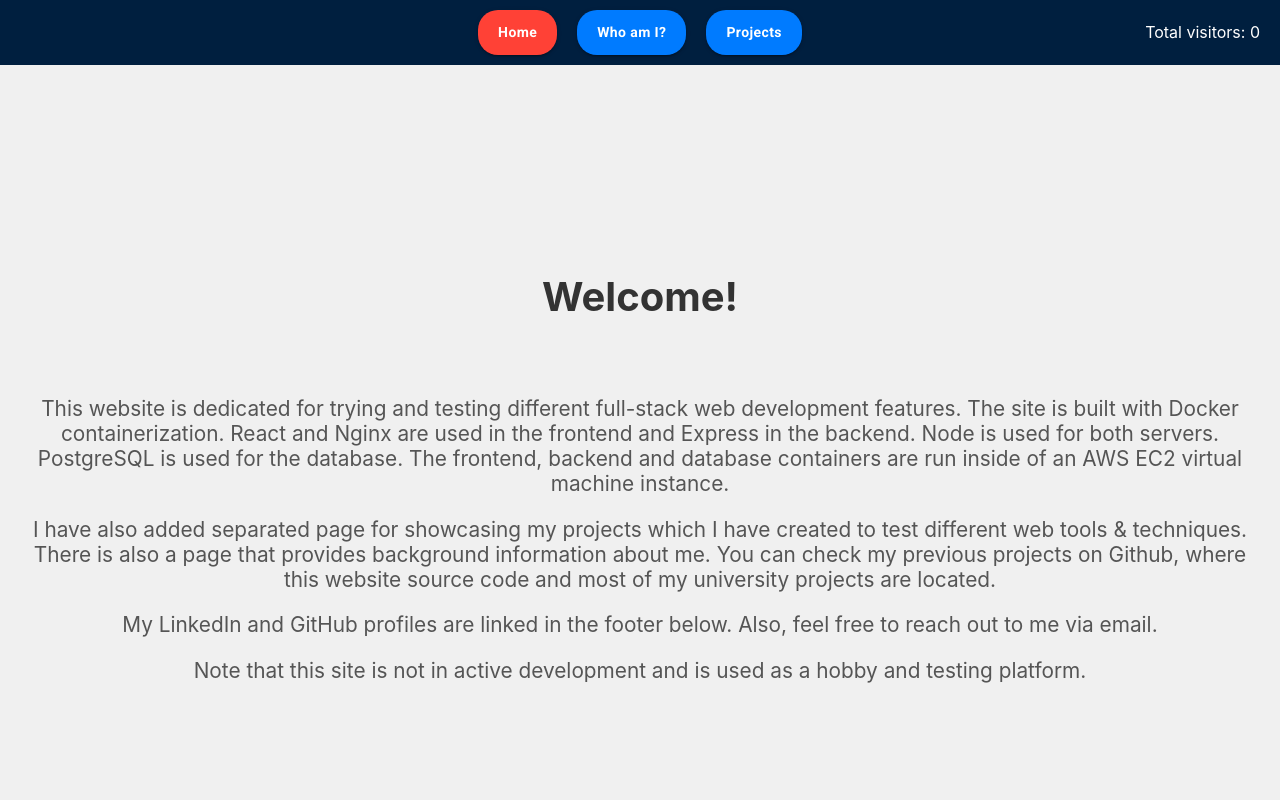
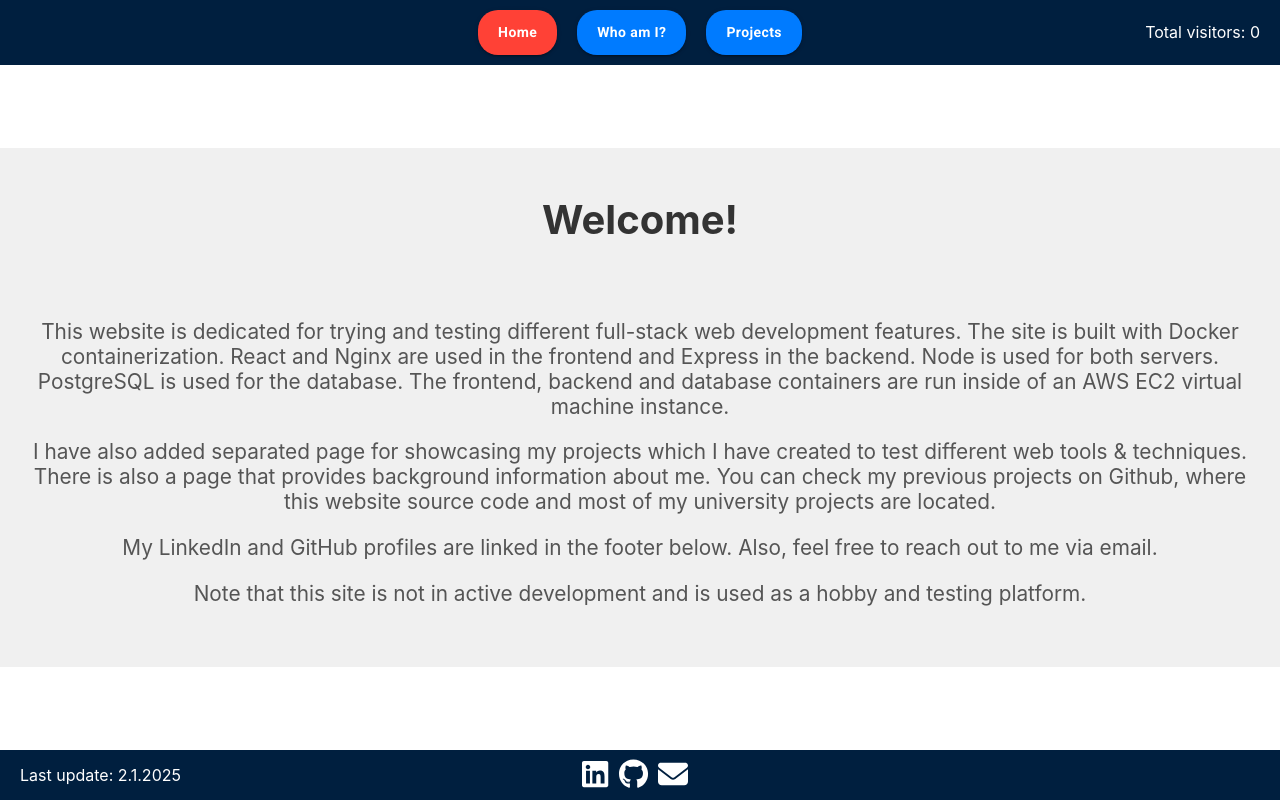
Before and after one commit to TuukkaSalonen/WebPage, a React (Create React App) app in the folder frontend/: page / in a window 1280 px wide. Shown: the top 800 px of the page. Built offline with nearby package versions, Linux system fonts and the light colour scheme; no server answers.

Commit message:
Modify css styling to reduce unnecessary page scrolling

```diff
--- a/frontend/src/App.css
+++ b/frontend/src/App.css
@@ -1,7 +1,18 @@
 .App {
     min-height: 100vh;
-    flex: column;
+    /*flex: column;*/
+    display: flex;
     flex-direction: column;
+    box-sizing: border-box;
+}
+
+.main-content {
+    flex: 1;
+    display: flex;
+    flex-direction: column;
+    /*height: 100vh;*/
+    justify-content: center;
+    margin: 0;
 }
 
 footer {
--- a/frontend/src/components/styling/Home.css
+++ b/frontend/src/components/styling/Home.css
@@ -3,7 +3,7 @@
 	flex-direction: column;
 	align-items: center;
 	justify-content: center;
-	height: 100vh;
+	height: 100%;
 	background-color: #f0f0f0;
 	padding: 20px;
 	text-align: center;
--- a/frontend/src/components/styling/Projects.css
+++ b/frontend/src/components/styling/Projects.css
@@ -2,7 +2,7 @@
 	display: flex;
 	flex-direction: column;
 	align-items: center;
-	min-height: 100vh; /* Full viewport height */
+	/*min-height: 100vh; /* Full viewport height */
 	font-size: 20px; /* Font size */
 	color: #333; /* Text color */
 	background-color: #f0f0f0; /* Light background color */
--- a/frontend/src/index.css
+++ b/frontend/src/index.css
@@ -1,5 +1,8 @@
-body {
+html, body, #root {
   margin: 0;
+  padding: 0;
+  height: 100%;
+  overflow-x: hidden;
   font-family: -apple-system, BlinkMacSystemFont, 'Segoe UI', 'Roboto', 'Oxygen',
     'Ubuntu', 'Cantarell', 'Fira Sans', 'Droid Sans', 'Helvetica Neue',
     sans-serif;
```
Also changed, not shown: frontend/src/components/styling/Stats.css (added, +18 -0 lines), frontend/src/components/styling/Hiscore.css (deleted).
